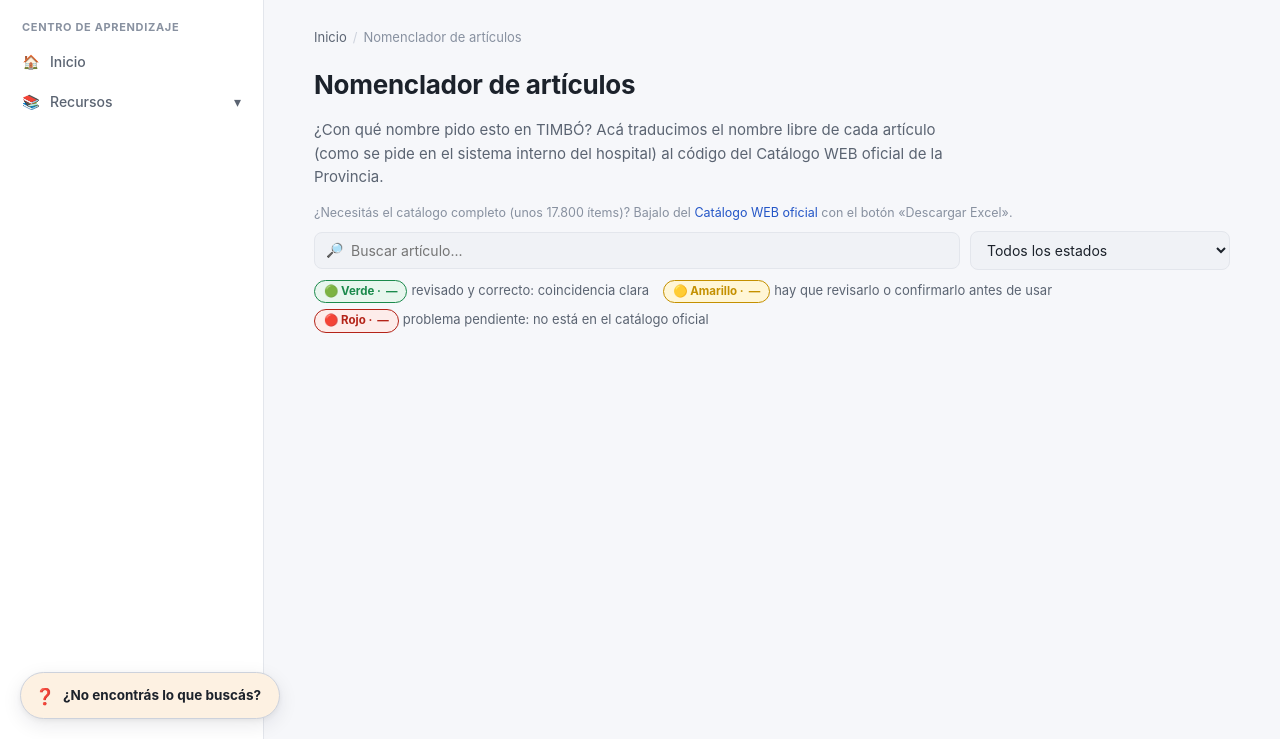
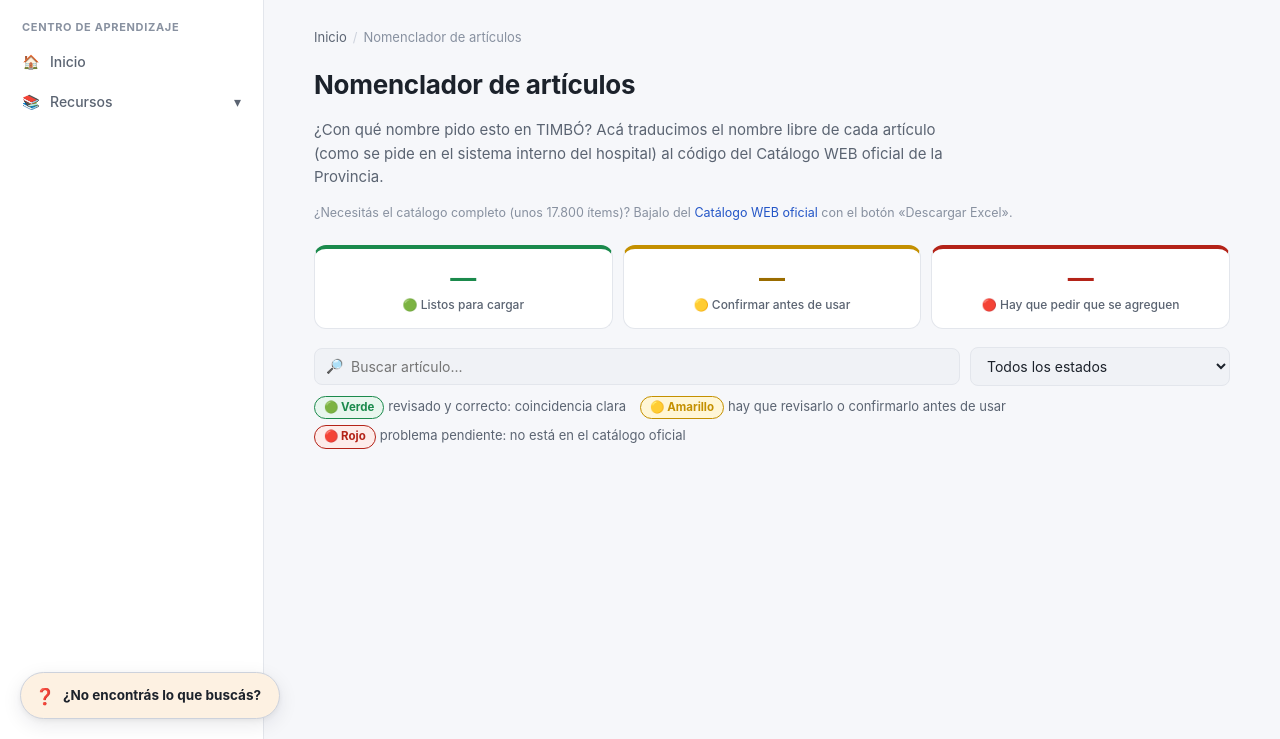
Before and after one commit to bereail/GIT-HEEP, a Flask app: template centroAprendizaje/app/templates/equivalencias.html in a window 1280 px wide. Shown: the part 61-800 px from the top of the page. Run offline with Flask 3, Linux system fonts and the light colour scheme; the template is opened without the code that fills it, so the values that code supplies are empty.

Commit message:
Nomenclador: vuelven las tarjetas con las cantidades, sincronizadas con el desplegable de estado
Co-Authored-By: Claude Opus 5.5 <noreply@anthropic.com>

```diff
--- a/centroAprendizaje/app/templates/equivalencias.html
+++ b/centroAprendizaje/app/templates/equivalencias.html
@@ -13,7 +13,20 @@
   {% endif %}
 </div>
 
-
+<div class="equiv-summary" id="equiv-summary">
+  <button type="button" class="equiv-tile equiv-tile--ok" data-filtro="alta">
+    <span class="equiv-tile__num" id="num-alta">—</span>
+    <span class="equiv-tile__label">🟢 Listos para cargar</span>
+  </button>
+  <button type="button" class="equiv-tile equiv-tile--warn" data-filtro="dudosa">
+    <span class="equiv-tile__num" id="num-dudosa">—</span>
+    <span class="equiv-tile__label">🟡 Confirmar antes de usar</span>
+  </button>
+  <button type="button" class="equiv-tile equiv-tile--pend" data-filtro="sin_match">
+    <span class="equiv-tile__num" id="num-sinmatch">—</span>
+    <span class="equiv-tile__label">🔴 Hay que pedir que se agreguen</span>
+  </button>
+</div>
 
 <div class="equiv-controls">
   <div class="input-wrap" style="flex:1;min-width:200px">
@@ -60,9 +73,9 @@
 </div>
 
 <div class="est-leyenda" aria-label="Qué significa cada color">
-  <span><span class="est-chip estado-verde">🟢 Verde · <b id="num-alta">—</b></span>revisado y correcto: coincidencia clara</span>
-  <span><span class="est-chip estado-amarillo">🟡 Amarillo · <b id="num-dudosa">—</b></span>hay que revisarlo o confirmarlo antes de usar</span>
-  <span><span class="est-chip estado-rojo">🔴 Rojo · <b id="num-sinmatch">—</b></span>problema pendiente: no está en el catálogo oficial</span>
+  <span><span class="est-chip estado-verde">🟢 Verde</span>revisado y correcto: coincidencia clara</span>
+  <span><span class="est-chip estado-amarillo">🟡 Amarillo</span>hay que revisarlo o confirmarlo antes de usar</span>
+  <span><span class="est-chip estado-rojo">🔴 Rojo</span>problema pendiente: no está en el catálogo oficial</span>
 </div>
 <div class="equiv-count" id="equiv-count"></div>
 <div class="equiv-rows" id="equiv-rows"></div>
@@ -77,6 +90,23 @@
 <style>
 #equiv-aclaracion-dudosa[hidden],#equiv-aclaracion-sinmatch[hidden]{display:none;}
 .equiv-actualizado{font-size:12.5px;color:var(--text-faint);margin:10px 0 0;}
+.equiv-summary{display:grid;grid-template-columns:repeat(3,1fr);gap:10px;margin:22px 0 18px;}
+.equiv-tile{
+  background:var(--surface);border:1px solid var(--border);border-radius:var(--radius-md);
+  padding:16px 14px;text-align:center;cursor:pointer;font-family:inherit;
+  transition:border-color var(--dur-fast) var(--ease), box-shadow var(--dur-fast) var(--ease);
+}
+.equiv-tile:hover{box-shadow:var(--shadow-sm);border-color:var(--border-strong);}
+.equiv-tile.is-active{border-color:var(--accent);box-shadow:0 0 0 1px var(--accent);}
+.equiv-tile__num{display:block;font-size:26px;font-weight:700;line-height:1;font-variant-numeric:tabular-nums;}
+.equiv-tile__label{display:block;font-size:12px;color:var(--text-muted);margin-top:6px;font-weight:500;}
+.equiv-tile--ok .equiv-tile__num{color:var(--success);}
+.equiv-tile--warn .equiv-tile__num{color:var(--warning);}
+.equiv-tile--pend .equiv-tile__num{color:#b42318;}
+.equiv-tile--ok{border-top:4px solid #1b8a4c;}
+.equiv-tile--warn{border-top:4px solid #c49000;}
+.equiv-tile--pend{border-top:4px solid #b42318;}
+.equiv-tile--warn .equiv-tile__num{color:#9a6c00;}
 .equiv-rows .equiv-row{border-left-width:6px;border-left-color:var(--est,var(--border));}
 .equiv-row__estado{grid-column:1/-1;}
 
@@ -137,6 +167,10 @@
 .equiv-fab-ayuda__icon{font-size:16px;line-height:1;}
 
 @media (max-width:620px){
+  .equiv-summary{gap:6px;}
+  .equiv-tile{padding:10px 6px;}
+  .equiv-tile__num{font-size:20px;}
+  .equiv-tile__label{font-size:11px;}
   .equiv-row{grid-template-columns:1fr;gap:4px;}
   .equiv-row__nota{grid-column:1;}
   .equiv-fab-ayuda__text{display:none;}
@@ -252,12 +286,23 @@
     document.getElementById('num-sinmatch').textContent = porEstado.sin_match;
   }
 
+  document.getElementById('equiv-summary').addEventListener('click', (e) => {
+    const btn = e.target.closest('.equiv-tile');
+    if (!btn) return;
+    const yaActivo = btn.classList.contains('is-active');
+    elegirEstado(yaActivo ? '' : btn.dataset.filtro);
+  });
+
+  // Las tarjetas y el desplegable filtran lo mismo y quedan sincronizados.
   const selEstado = document.getElementById('equiv-estado');
-  selEstado.addEventListener('change', (e) => {
-    filtroConfianza = e.target.value;
+  function elegirEstado(valor) {
+    filtroConfianza = valor;
+    selEstado.value = valor;
+    document.querySelectorAll('.equiv-tile').forEach(t => t.classList.toggle('is-active', t.dataset.filtro === valor));
     limiteActual = LIMITE;
     aplicar();
-  });
+  }
+  selEstado.addEventListener('change', (e) => elegirEstado(e.target.value));
 
   const selOrigen = document.getElementById('equiv-origen');
   if (selOrigen) {
```
Also changed, not shown: centroAprendizaje/tests/test_revision_nomenclador.py (+1 -1 lines).
